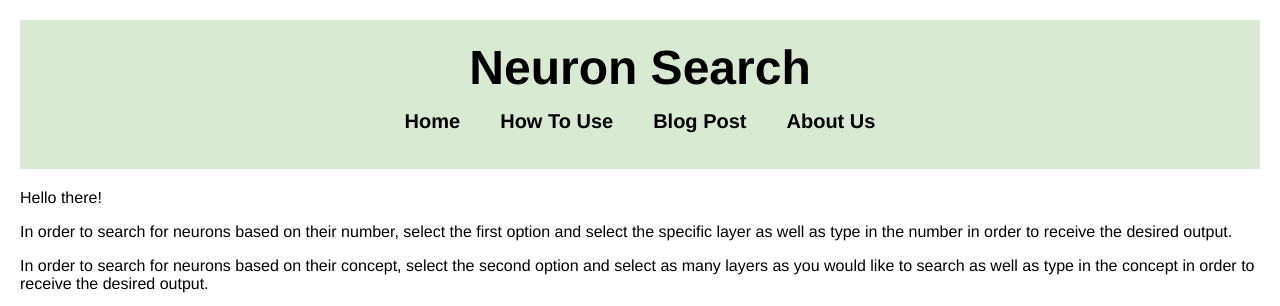
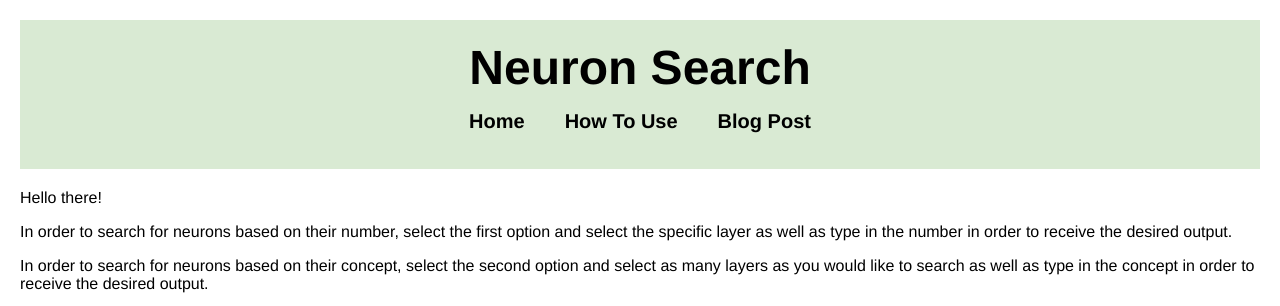
Before and after one commit to dr4Nx/clip-search, a plain HTML site: page how-to-use.html in a window 1280 px wide. Shown: the top 306 px of the page. Drawn offline with Linux system fonts and the light colour scheme.

Commit message:
remove about us

```diff
--- a/how-to-use.html
+++ b/how-to-use.html
@@ -14,7 +14,6 @@
         <li><a href="index.html">Home</a></li>
         <li><a href="how-to-use.html">How To Use</a></li>
         <li><a href="#">Blog Post</a></li>
-        <li><a href="#">About Us</a></li>
       </ul>
     </nav>
   </header>
```
Also changed, not shown: index.html (+0 -1 lines).
